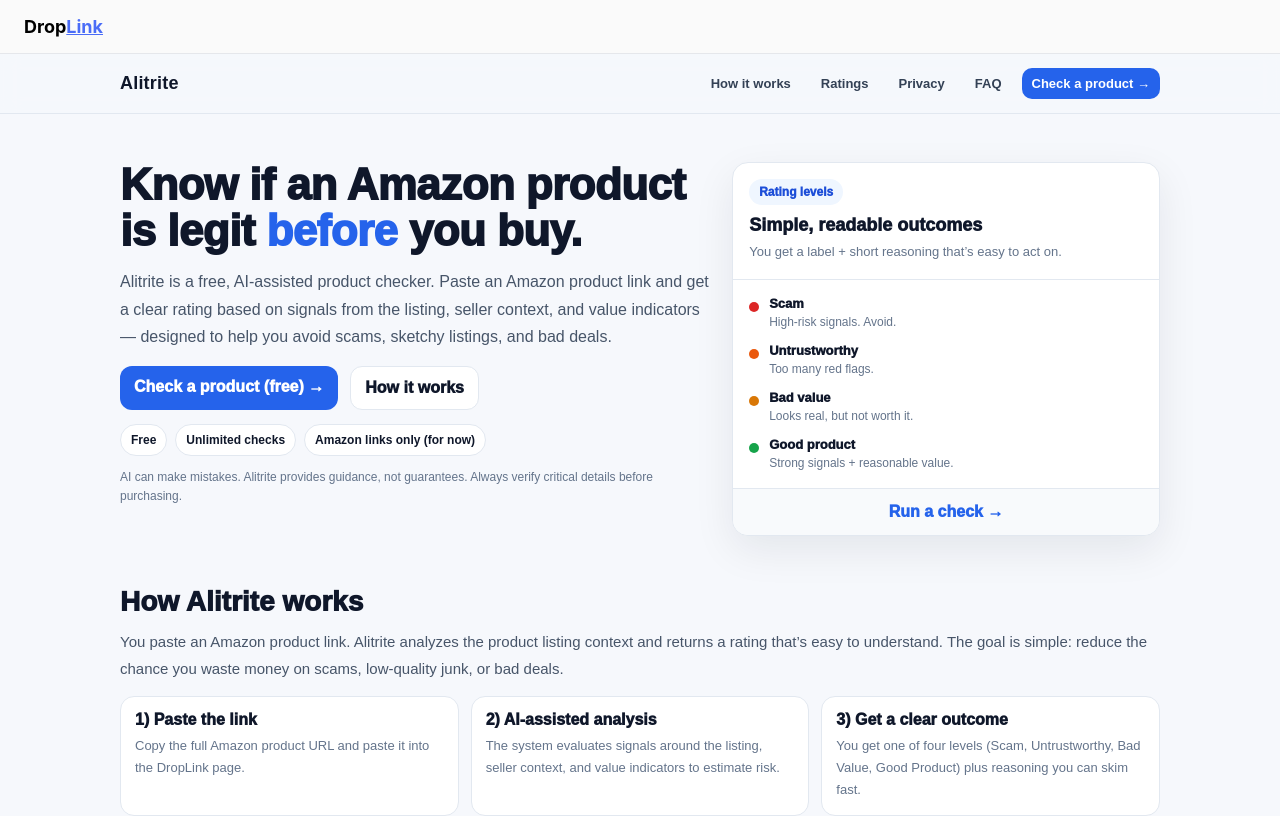
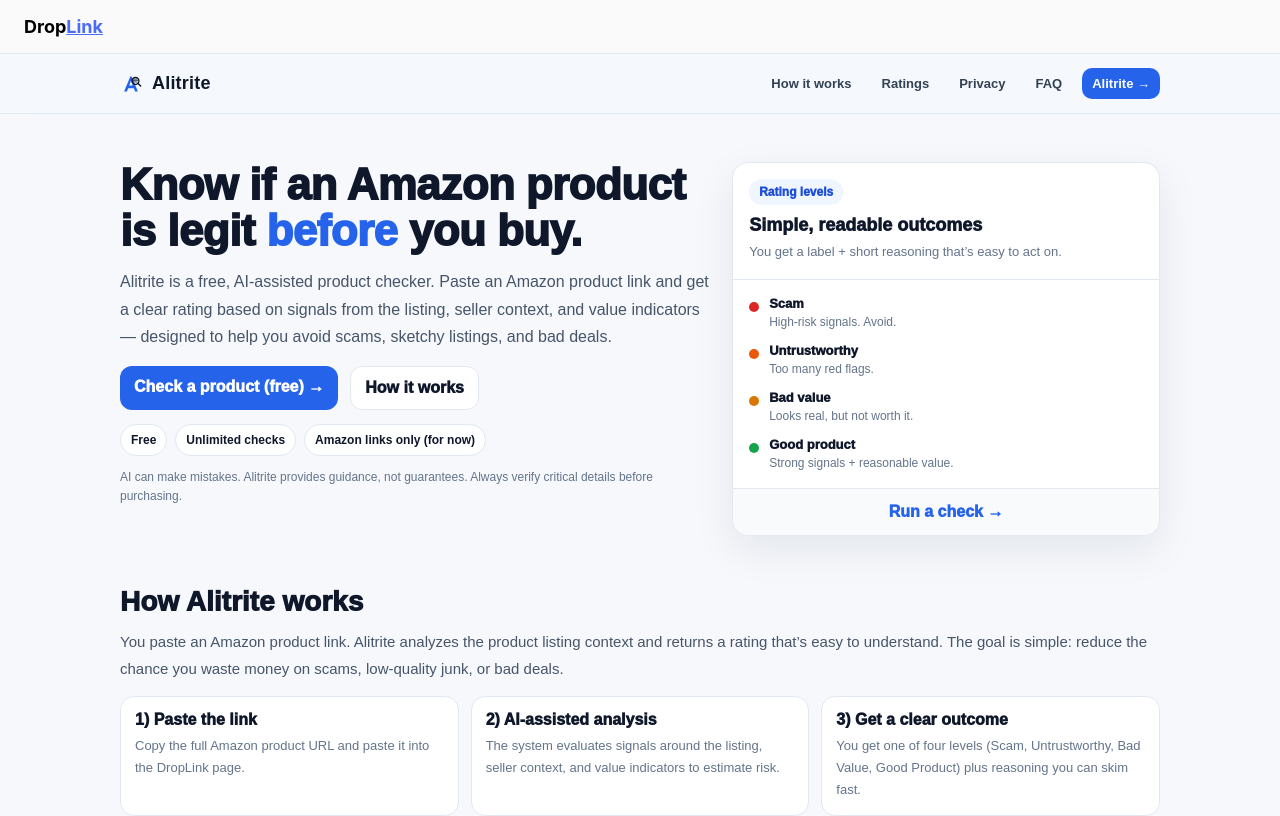
Before and after one commit to christensenandrew455-cell/funbot3000, a Next.js app: page / in a window 1280 px wide. Shown: the top 816 px of the page. Built offline with nearby package versions, Linux system fonts and the light colour scheme.

Commit message:
Update page.js

```diff
--- a/app/page.js
+++ b/app/page.js
@@ -2,6 +2,49 @@
 "use client";
 
 import { useMemo } from "react";
+
+function LogoMark({ size = 22 }) {
+  // Simple “A + magnifying glass” mark that reads well small (header + future favicon reference)
+  return (
+    <svg
+      width={size}
+      height={size}
+      viewBox="0 0 64 64"
+      role="img"
+      aria-label="Alitrite"
+      style={{ display: "block" }}
+    >
+      {/* A */}
+      <path
+        d="M30 10 L12 54 H20 L24 44 H40 L44 54 H52 L34 10 Z M27 36 L32 22 L37 36 Z"
+        fill="#2563eb"
+      />
+      {/* Magnifying glass */}
+      <circle
+        cx="45"
+        cy="23"
+        r="10"
+        fill="none"
+        stroke="#0f172a"
+        strokeWidth="4"
+      />
+      <path
+        d="M52 30 L60 38"
+        stroke="#0f172a"
+        strokeWidth="4"
+        strokeLinecap="round"
+      />
+      {/* “Text lines” inside lens */}
+      <path
+        d="M39 22 H51 M39 26 H49 M39 18 H50"
+        stroke="#0f172a"
+        strokeWidth="2.5"
+        strokeLinecap="round"
+        opacity="0.85"
+      />
+    </svg>
+  );
+}
 
 export default function HomePage() {
   const year = useMemo(() => new Date().getFullYear(), []);
@@ -10,7 +53,12 @@ export default function HomePage() {
     <div style={s.page}>
       <header style={s.header}>
         <div style={s.headerInner}>
-          <div style={s.brand}>Alitrite</div>
+          <div style={s.brandWrap}>
+            <span style={s.logo}>
+              <LogoMark size={22} />
+            </span>
+            <div style={s.brand}>Alitrite</div>
+          </div>
 
           <nav style={s.nav}>
             <a style={s.navLink} href="#how">
@@ -19,15 +67,17 @@ export default function HomePage() {
             <a style={s.navLink} href="#ratings">
               Ratings
             </a>
-            {/* Keep Privacy accessible in the top nav */}
-            <a style={s.navLink} href="/privacy">
+            {/* Privacy in header should jump to the privacy section on THIS page */}
+            <a style={s.navLink} href="#privacy">
               Privacy
             </a>
             <a style={s.navLink} href="#faq">
               FAQ
             </a>
+
+            {/* Header CTA label should be the site name (still links to the tool page) */}
             <a style={{ ...s.navLink, ...s.navCTA }} href="/droplink">
-              Check a product →
+              Alitrite →
             </a>
           </nav>
         </div>
@@ -325,6 +375,9 @@ export default function HomePage() {
             <a style={s.footerLink} href="/droplink">
               DropLink
             </a>
+            <a style={s.footerLink} href="#privacy">
+              Privacy
+            </a>
             <a style={s.footerLink} href="/privacy">
               Privacy Policy
             </a>
@@ -361,7 +414,22 @@ const s = {
     justifyContent: "space-between",
     gap: 12,
   },
+  brandWrap: {
+    display: "flex",
+    alignItems: "center",
+    gap: 10,
+    minWidth: 140,
+  },
+  logo: {
+    width: 22,
+    height: 22,
+    borderRadius: 8,
+    display: "inline-flex",
+    alignItems: "center",
+    justifyContent: "center",
+  },
   brand: { fontWeight: 900, letterSpacing: 0.2, fontSize: 18 },
+
   nav: {
     display: "flex",
     gap: 10,
@@ -590,7 +658,17 @@ const s = {
     flexWrap: "wrap",
   },
   footerLeft: { fontWeight: 950, lineHeight: 1.3 },
-  footerMicro: { marginTop: 6, fontSize: 12, color: "#64748b", fontWeight: 600 },
+  footerMicro: {
+    marginTop: 6,
+    fontSize: 12,
+    color: "#64748b",
+    fontWeight: 600,
+  },
   footerRight: { display: "flex", gap: 12, flexWrap: "wrap" },
-  footerLink: { color: "#334155", textDecoration: "none", fontWeight: 850, fontSize: 13 },
+  footerLink: {
+    color: "#334155",
+    textDecoration: "none",
+    fontWeight: 850,
+    fontSize: 13,
+  },
 };
```
